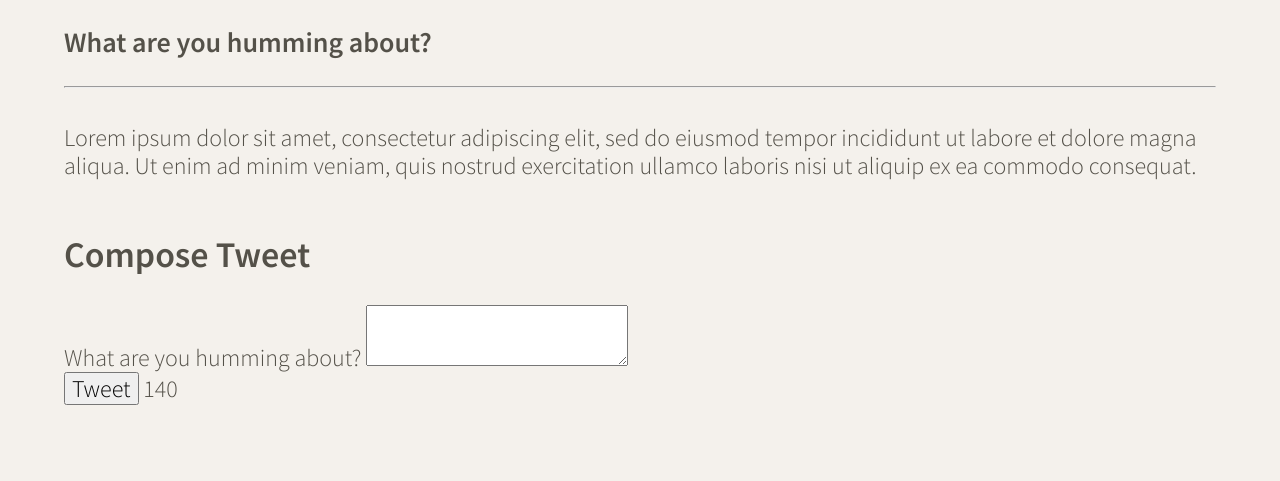
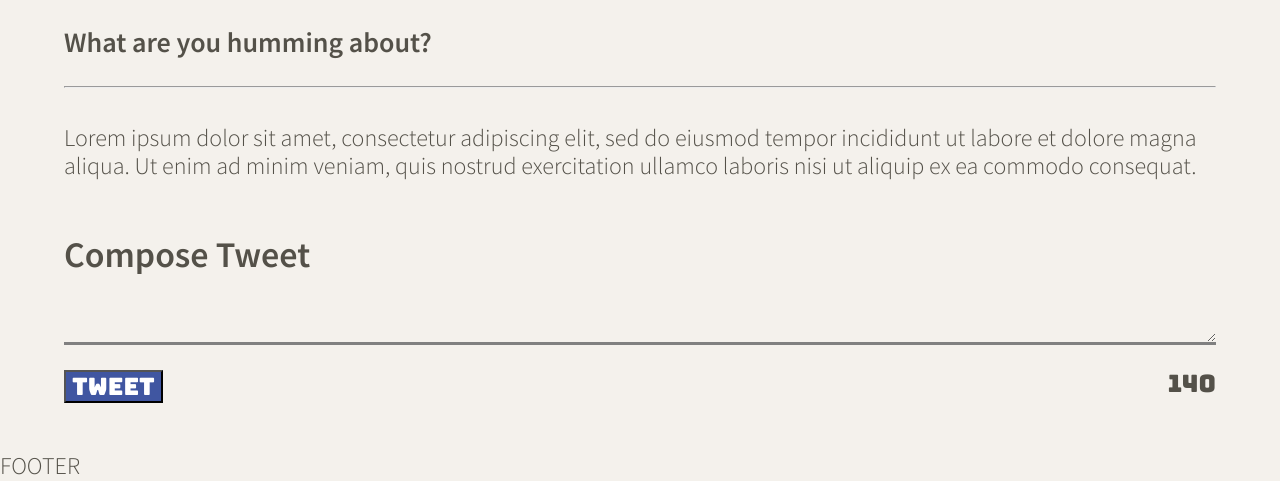
Before and after one commit to quackness/tweeter, a website: page public/index.html in a window 1280 px wide. Shown: the part 522-1003 px from the top of the page. Before the commit the page ends 927 px from the top, so only its background shows below. Drawn offline with nearby package versions, Linux system fonts and the light colour scheme.

Commit message:
added CSS to the tweet form

```diff
--- a/public/index.html
+++ b/public/index.html
@@ -5,13 +5,27 @@
     <title>Tweeter - Home Page</title>
 
     <!-- External CSS -->
-    <link rel="stylesheet" href="https://cdnjs.cloudflare.com/ajax/libs/normalize/8.0.1/normalize.min.css" type="text/css" />
-    <link href="https://fonts.googleapis.com/css2?family=Bungee&family=Source+Sans+Pro:wght@300;600&display=swap" rel="stylesheet">
-    <link rel="stylesheet" href="https://cdnjs.cloudflare.com/ajax/libs/font-awesome/6.1.0/css/all.min.css" integrity="sha512-10/jx2EXwxxWqCLX/hHth/vu2KY3jCF70dCQB8TSgNjbCVAC/8vai53GfMDrO2Emgwccf2pJqxct9ehpzG+MTw==" crossorigin="anonymous" referrerpolicy="no-referrer" />
+    <link
+      rel="stylesheet"
+      href="https://cdnjs.cloudflare.com/ajax/libs/normalize/8.0.1/normalize.min.css"
+      type="text/css"
+    />
+    <link
+      href="https://fonts.googleapis.com/css2?family=Bungee&family=Source+Sans+Pro:wght@300;600&display=swap"
+      rel="stylesheet"
+    />
+    <link
+      rel="stylesheet"
+      href="https://cdnjs.cloudflare.com/ajax/libs/font-awesome/6.1.0/css/all.min.css"
+      integrity="sha512-10/jx2EXwxxWqCLX/hHth/vu2KY3jCF70dCQB8TSgNjbCVAC/8vai53GfMDrO2Emgwccf2pJqxct9ehpzG+MTw=="
+      crossorigin="anonymous"
+      referrerpolicy="no-referrer"
+    />
     <!-- App CSS -->
     <link rel="stylesheet" href="/styles/layout.css" type="text/css" />
     <link rel="stylesheet" href="/styles/nav.css" type="text/css" />
     <link rel="stylesheet" href="/styles/header.css" type="text/css" />
+    <link rel="stylesheet" href="/styles/new-tweet.css" type="text/css" />
 
     <!-- External JS -->
     <script src="https://ajax.googleapis.com/ajax/libs/jquery/3.4.1/jquery.min.js"></script>
@@ -25,49 +39,54 @@
     <nav>
       <span>tweeter</span>
       <div class="write-a-tweet">
-        <span>
-          <strong>Write </strong> a new tweet
-        </span>
+        <span> <strong>Write </strong> a new tweet </span>
         <i class="fa-solid fa-angles-down"></i>
       </div>
     </nav>
     <header>
       <div class="image">
-          <img src="/images/profile-hex.png">
+        <img src="/images/profile-hex.png" />
       </div>
-      <br>
-      <div class= "name">
+      <br />
+      <div class="name">
         <h2>Karolina Redden</h2>
       </div>
     </header>
-
 
     <!-- Page-specific (main) content here -->
     <main class="container">
       <div>
         <h3>What are you humming about?</h3>
         <div>
-          <hr>
+          <hr />
         </div>
       </div>
       <div>
-        <p>Lorem ipsum dolor sit amet, consectetur adipiscing elit, sed do eiusmod tempor incididunt ut labore et dolore magna aliqua. Ut enim ad minim veniam, quis nostrud exercitation ullamco laboris nisi ut aliquip ex ea commodo consequat. </p>
+        <p>
+          Lorem ipsum dolor sit amet, consectetur adipiscing elit, sed do
+          eiusmod tempor incididunt ut labore et dolore magna aliqua. Ut enim ad
+          minim veniam, quis nostrud exercitation ullamco laboris nisi ut
+          aliquip ex ea commodo consequat.
+        </p>
       </div>
-
       <section class="new-tweet">
         <h2>Compose Tweet</h2>
-        <!-- form -->
         <form action="/tweets/" method="POST">
-          <label for="tweet-text">What are you humming about?</label>
-          <textarea name="text" id="tweet-text"></textarea>
-          <div>
+          <!-- <label for="tweet-text">What are you humming about?</label> -->
+          <textarea
+            name="text"
+            id="tweet-text"
+            placeholder="What are you humming about?">
+          </textarea>
+          <div class="tweet-line">
               <button type="submit">Tweet</button>
               <output name="counter" class="counter" for="tweet-text">140</output>
           </div>
         </form>
       </section>
-
-
     </main>
+    <footer>
+      <div><p>FOOTER</p></div>
+    </footer>
   </body>
 </html>
--- /dev/null
+++ b/public/styles/new-tweet.css
@@ -0,0 +1,34 @@
+form {
+  display: flex;
+  flex-direction: column;
+  align-items: center;
+}
+
+.tweet-line {
+  display: flex;
+  /* flex-direction: row; */
+  justify-content: space-between;
+  font-family: 'Bungee', cursive;
+  margin: 25px;
+  width: 100%;
+}
+
+.tweet-line button {
+  background-color: #4056A1;
+  color: #FFFFFF;
+}
+
+textarea {
+  background-color: #f4f1ec;
+  width: 100%;
+  border: none;
+  border-bottom: 3px solid grey;
+  min-width: 100%;
+  min-height: 40px;
+  max-height: 40px;
+}
+
+/* attribute for a placeholder */
+::placeholder {
+  font-weight: bold;
+}
--- a/server/data-files/initial-tweets.json
+++ b/server/data-files/initial-tweets.json
@@ -8,7 +8,7 @@
     "content": {
       "text": "If I have seen further it is by standing on the shoulders of giants"
     },
-    "created_at": 1647442593071
+    "created_at": 1647450542409
   },
   {
     "user": {
@@ -19,6 +19,6 @@
     "content": {
       "text": "Je pense , donc je suis"
     },
-    "created_at": 1647528993071
+    "created_at": 1647536942409
   }
 ]
```
Lines whose indentation alone changed are shown as unchanged.
